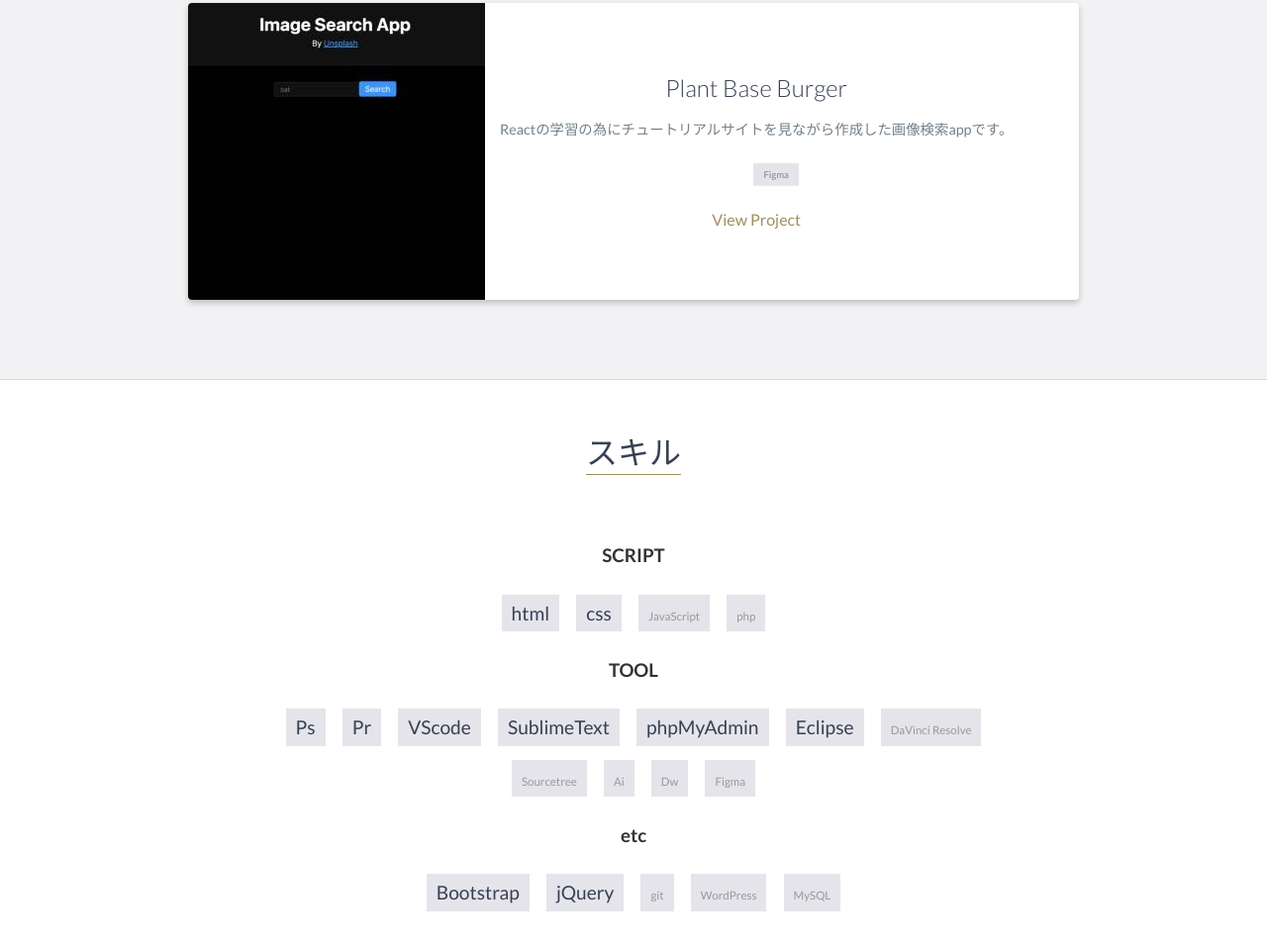
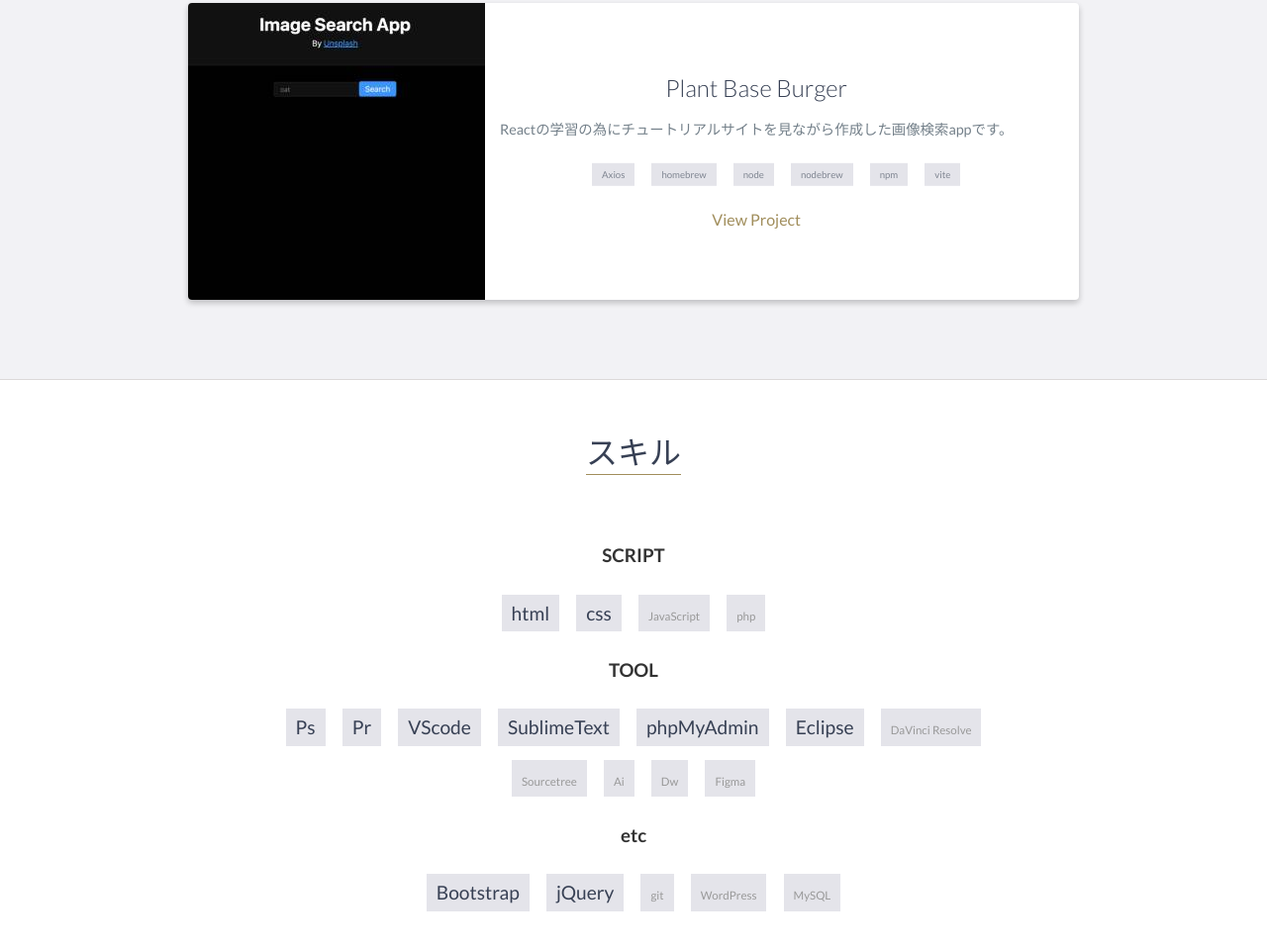
Before and after one commit to angeistory/portfolio, a website: page index.html in a window 1280 px wide. Shown: the part 3353-4313 px from the top of the page at 99% size. Drawn offline with nearby package versions, Linux system fonts and the light colour scheme.

Commit message:
使用ライブラリの追加

```diff
--- a/index.html
+++ b/index.html
@@ -224,7 +224,12 @@
 							Reactの学習の為にチュートリアルサイトを見ながら作成した画像検索appです。
 						</p>
 						<ul class="tool">
-							<li>Figma</li>
+							<li>Axios</li>
+							<li>homebrew</li>
+							<li>node</li>
+							<li>nodebrew</li>
+							<li>npm</li>
+							<li>vite</li>
 						</ul>
 						<a href="https://image-search-app-practise.netlify.app/" target=_blank>View Project</a>
 					</div>
```
